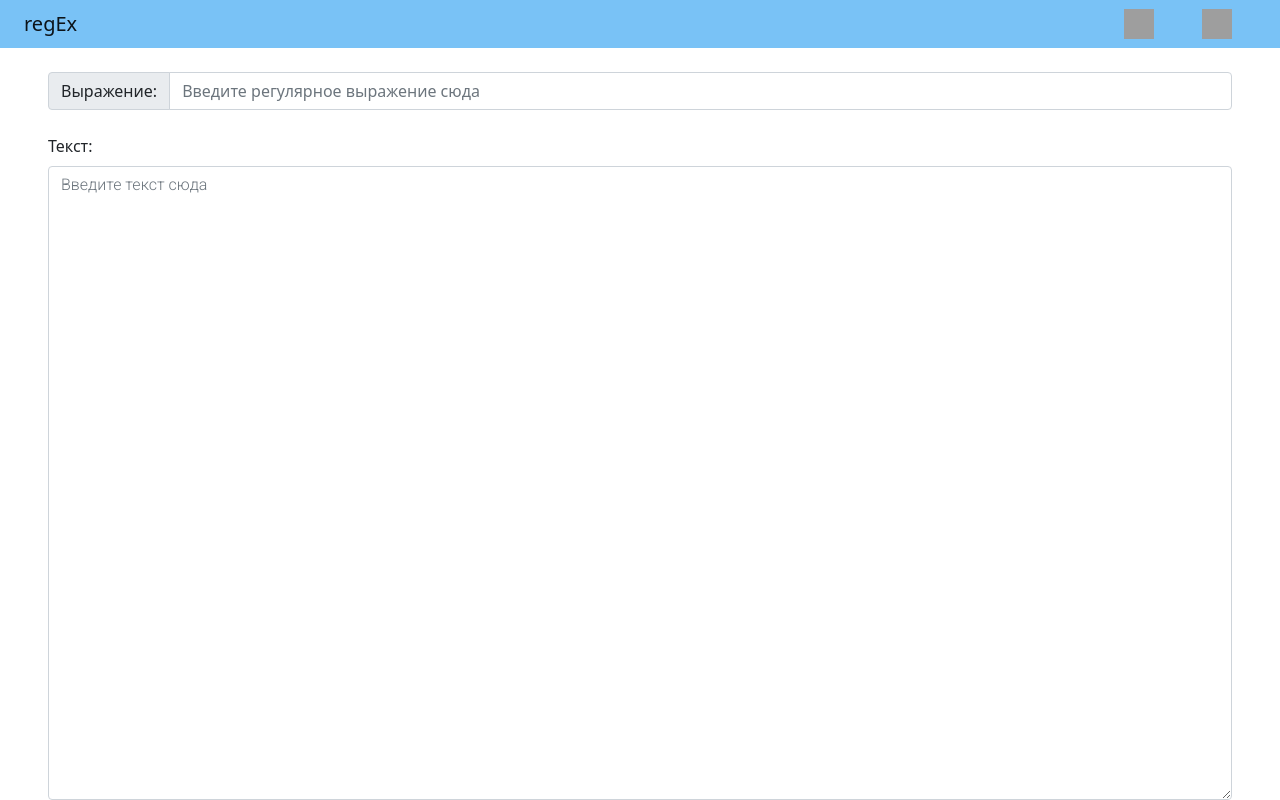
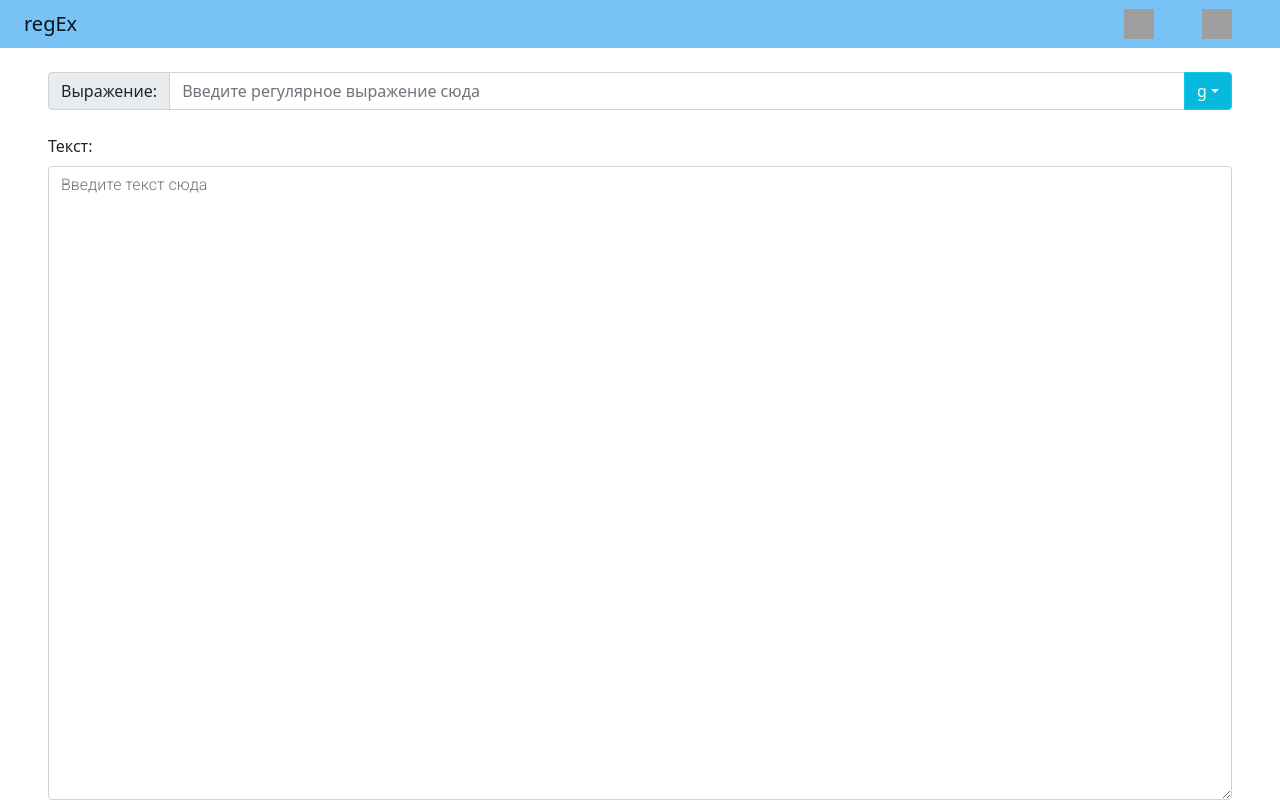
Before and after one commit to Ceratonin/project-regEx, a React (Create React App) app: page / in a window 1280 px wide. Built offline with nearby package versions, Linux system fonts and the light colour scheme; grey boxes are pictures that could not be loaded.

Commit message:
flag button added

```diff
--- a/src/components/Expression.tsx
+++ b/src/components/Expression.tsx
@@ -1,8 +1,22 @@
 import React, { useEffect, useState } from "react";
+import "bootstrap/dist/js/bootstrap.bundle";
 import "./styles.scss";
+import "./highlightStyles.scss";
 
+const flags = [
+  { fullName: "global", char: "g", charID: 0 },
+  { fullName: "case-insensetive", char: "i", charID: 5 },
+  { fullName: "multiline", char: "m", charID: 0 },
+  { fullName: "single-line", char: "s", charID: 0 },
+  { fullName: "unicode", char: "u", charID: 0 },
+  { fullName: "sticky", char: "y", charID: 5 },
+];
 const Expression = () => {
   const [inputReg, setInputReg] = useState("/");
+  const [checkedState, setCheckedState] = useState(
+    new Array(6).fill(true).fill(false, 1)
+  );
+  const [flag, setFlag] = useState("g");
 
   let handleChange;
 
@@ -13,6 +27,14 @@ const Expression = () => {
   } else {
     setInputReg("/");
   }
+
+  const handleCheckChange = (id: number) => {
+    const checkState = checkedState.map((flagB, index) => {
+      return index === id ? !flagB : flagB;
+    });
+
+    setCheckedState(checkState);
+  };
 
   // Проверка правильности введеного RegExp, например /(/ выдаст ошибку в консоль и крашнет сайт,
   // для того, чтобы этого не происходило, используется метод try...catch, внутри которого
@@ -31,7 +53,7 @@ const Expression = () => {
   let regExp = new RegExp("/", "");
 
   if (isRegExp(inputReg)) {
-    regExp = new RegExp(inputReg, "g");
+    regExp = new RegExp(inputReg, flag);
   }
 
   useEffect(() => {
@@ -40,13 +62,27 @@ const Expression = () => {
     }
   }, [inputReg]);
 
+  useEffect(() => {
+    setFlag(
+      checkedState.reduce((flagSum, flagCur, id) => {
+        return flagCur ? flagSum + flags[id].char : flagSum;
+      }, "")
+    );
+  }, [checkedState]);
+
+  const checkFlag = () => {
+    if (flag === "") {
+      return "Flag";
+    }
+    return flag;
+  };
+
   return {
     regExp,
     inputReg,
     renderExpression: (
       <section className="expression">
         <div className="input-group">
-          <div className="input-group-prepend expressionStyle">
           <span
             className="input-group-text"
             style={{ borderTopRightRadius: 0, borderBottomRightRadius: 0 }}
@@ -54,13 +90,61 @@ const Expression = () => {
           >
             Выражение:
           </span>
-          </div>
+
           <input
             onChange={handleChange}
             type="text"
             className="form-control"
             placeholder="Введите регулярное выражение сюда"
           />
+
+          <button
+            className="btn btn-info dropdown-toggle"
+            type="button"
+            id="dropdownMenuClickableInside"
+            data-bs-toggle="dropdown"
+            data-bs-auto-close="outside"
+            aria-expanded="false"
+          >
+            {checkFlag()}
+          </button>
+
+          <ul
+            className="dropdown-menu"
+            aria-label="dropdownMenuClickableInside"
+          >
+            {flags.map(({ fullName, char, charID }, id) => {
+              return (
+                <li key={id}>
+                  <div className="form-check">
+                    <input
+                      type="checkbox"
+                      className="form-check-input"
+                      id={`flexCheckDefault-${id}`}
+                      name={char}
+                      value={char}
+                      checked={checkedState[id]}
+                      onChange={() => handleCheckChange(id)}
+                    />
+                    <label
+                      className="form-check-label"
+                      htmlFor={`flexCheckDefault-${id}`}
+                    >
+                      {fullName.split("").map((ch, chid) =>
+                        chid === charID ? (
+                          <span key={chid} className="color-flag-1">
+                            {ch}
+                          </span>
+                        ) : (
+                          <span key={chid}>{ch}</span>
+                        )
+                      )}
+                    </label>
+                  </div>
+                </li>
+              );
+            })}
+          </ul>
         </div>
       </section>
     ),
--- a/src/components/Highlight.tsx
+++ b/src/components/Highlight.tsx
@@ -1,4 +1,4 @@
-import "./outputStyles.scss";
+import "./highlightStyles.scss";
 
 interface IHighlight {
   children: string;
@@ -38,10 +38,11 @@ const Highlight = ({ children: text, regExp, inputReg }: IHighlight) => {
 // В редьюсере есть проверкан на undefined, т.к. при создании
 // Внутреннего массива инпутов, я отнимаю -1 индекс от lastIndex
   const result = indexes
-    .reduce((str: any, [start, end]: any) => {
-      str[start] = `<span class="color-1">${
+    .reduce((str: any, [start, end]: Array<number>) => {
+      str[start] = `<span class="color-output-1">${
         str[start] !== undefined ? str[start] : ""
       }`;
+      console.log(str[start])
       str[end] = `${str[end] !== undefined ? str[end] : ""}</span>`;
 
       return str;
--- a/src/components/Output.tsx
+++ b/src/components/Output.tsx
@@ -1,5 +1,4 @@
 import "./styles.scss";
-import "./outputStyles.scss";
 import Highlight from "./Highlight";
 
 const Output = ({ text, regExp, inputReg }: any) => {
--- /dev/null
+++ b/src/components/highlightStyles.scss
@@ -0,0 +1,10 @@
+@import "~bootstrap/scss/bootstrap";
+
+.color-output-1 {
+  background-color: rgba(92, 136, 218, 0.6);
+}
+
+.color-flag-1 {
+  font-weight: bold;
+  color: rgba(23, 105, 255, 0.9);
+}
--- a/src/components/outputStyles.scss
+++ /dev/null
@@ -1,5 +0,0 @@
-@import "~bootstrap/scss/bootstrap";
-
-.color-1 {
-    background-color: rgba(92, 136, 218, 0.6);
-}
--- a/src/components/styles.scss
+++ b/src/components/styles.scss
@@ -5,29 +5,54 @@ section {
   flex-direction: column;
   padding: 1.5rem 3rem 0rem 3rem;
   flex: 1 1 0%;
+
   > article {
     padding: 0.5rem 1rem;
     background-color: rgb(247, 239, 239);
     border-radius: 0.3rem;
     overflow-y: auto;
   }
+
   > textarea {
     height: 100%;
   }
+
   &.expression {
     flex: 0 1 3.4em;
+    .btn-info {
+      background-color: rgb(7, 185, 221);
+      color: white;
+    }
   }
+
   &.output {
     padding-bottom: 1rem;
     overflow-y: auto;
   }
+
   .input-text {
     font-family: "Roboto", "sans-serif";
   }
+
   .output-text {
     font-family: "Roboto", "sans-serif";
     white-space: pre-wrap;
     margin: 0;
+  }
+
+  .dropdown-menu {
+    min-width: 4rem;
+    padding: 0.5rem;
+
+    .form-check .form-check-input,
+    .form-check-label {
+      cursor: pointer;
+    }
+
+    .form-check-label {
+      width: 100%;
+      user-select: none;
+    }
   }
 }
 
```
Also changed, not shown: .eslintrc.json. Lines whose indentation alone changed are shown as unchanged.
